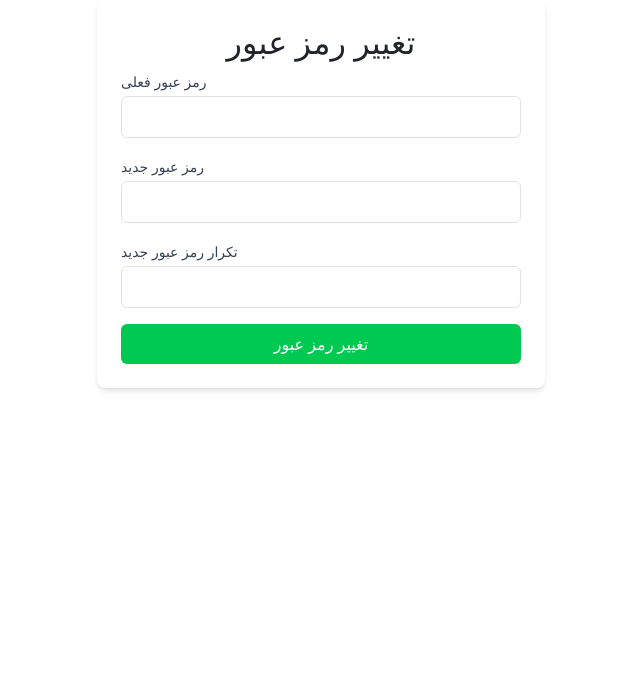
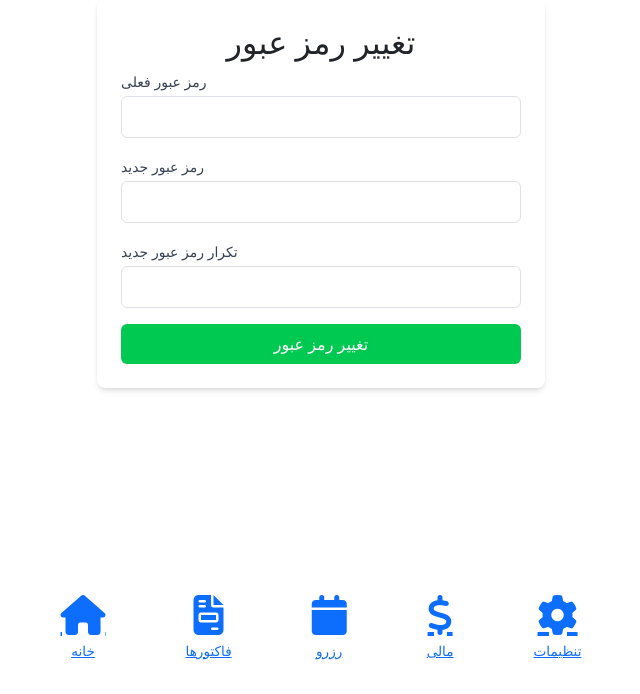
Before and after one commit to pnosvwHes/medusa, a Django app: page /password-change/ in a window 1280 px wide. Shown: the part 106-800 px from the top of the page, without its empty margins (319-959 px from the left). Run offline with Django 5.2, Linux system fonts and the light colour scheme; a user stored in the database is signed in; style sheets or scripts are compiled from the project's sources; some libraries are stand-ins or nearby versions.

Commit message:
change mobile footer

```diff
--- a/templates/app/base.html
+++ b/templates/app/base.html
@@ -36,31 +36,58 @@
     background: transparent; /* بدون باکس */
     z-index: 50;
     padding: 0 10px;
+    display: flex;
+    justify-content: center;
+    gap: 20px; /* فاصله بین آیتم‌ها */
+    flex-wrap: nowrap; /* همه در یک خط */
+}
+
+.mobile-footer a {
+    display: flex;
+    flex-direction: column;
+    align-items: center;
+    justify-content: center;
+    text-align: center;
+    white-space: nowrap;
 }
 
 .mobile-footer a i {
     font-size: 2.5rem; /* بزرگتر */
     margin-bottom: 6px;
+    transition: all 0.2s ease;
 }
 
 .mobile-footer a span {
     font-size: 0.85rem;
-    text-align: center;
-    white-space: nowrap; /* جلوگیری از شکستن متن */
 }
 
 .mobile-footer a:hover i {
     transform: translateY(-4px);
-    transition: all 0.2s ease;
+}
+
+/* کاهش فاصله و سایز در موبایل‌های باریک */
+@media (max-width: 450px) {
+    .mobile-footer {
+        gap: 10px; /* کمتر کردن فاصله بین آیتم‌ها */
+        padding: 0 5px;
+    }
+    .mobile-footer a i {
+        font-size: 1.8rem; /* کوچک شدن آیکون‌ها */
+    }
+    .mobile-footer a span {
+        font-size: 0.7rem; /* کوچک شدن متن */
+    }
 }
 
 .dropdown-menu {
     min-width: 180px;
 }
+
 body {
     padding-bottom: 120px; /* کمی بیشتر از ارتفاع فوتر */
 }
 </style>
+
 </head>
 <body class="bg-formreport">
 
```
